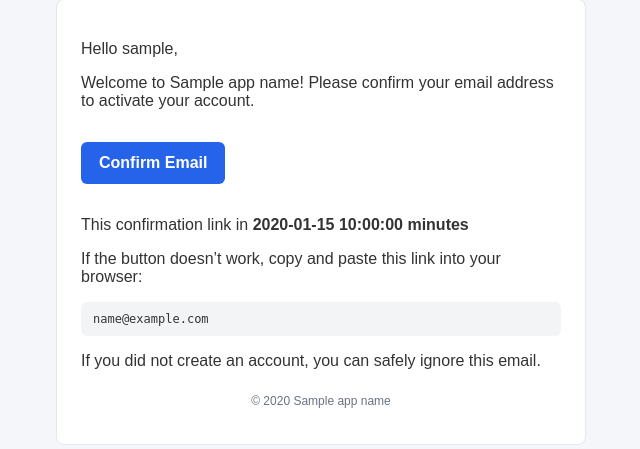
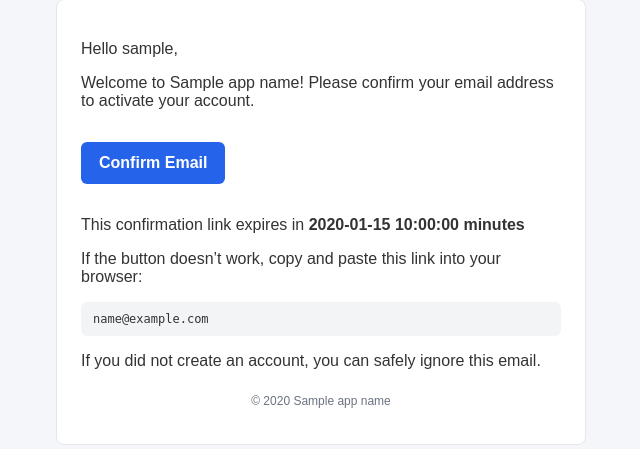
Before and after one commit to eliezer-chaves/AuthRESTFulAPI, a Python web app: template core/templates/confirm_account.html in a window 1280 px wide. Shown: the part 21-470 px from the top of the page, without its empty margins (319-959 px from the left). Run offline with Jinja, Linux system fonts and the light colour scheme; the template is opened without the code that fills it: most values are stand-ins (such as "Sample title", 1, 10 or a date in 2020).

Commit message:
update template confirm account

```diff
--- a/core/templates/confirm_account.html
+++ b/core/templates/confirm_account.html
@@ -60,7 +60,7 @@
             </a>
         </p>
 
-        <p>This confirmation link in <strong>{{ect_expires_at}} minutes</strong></p>
+        <p>This confirmation link expires in <strong>{{ect_expires_at}} minutes</strong></p>
 
         <p>If the button doesn’t work, copy and paste this link into your browser:</p>
 
```
